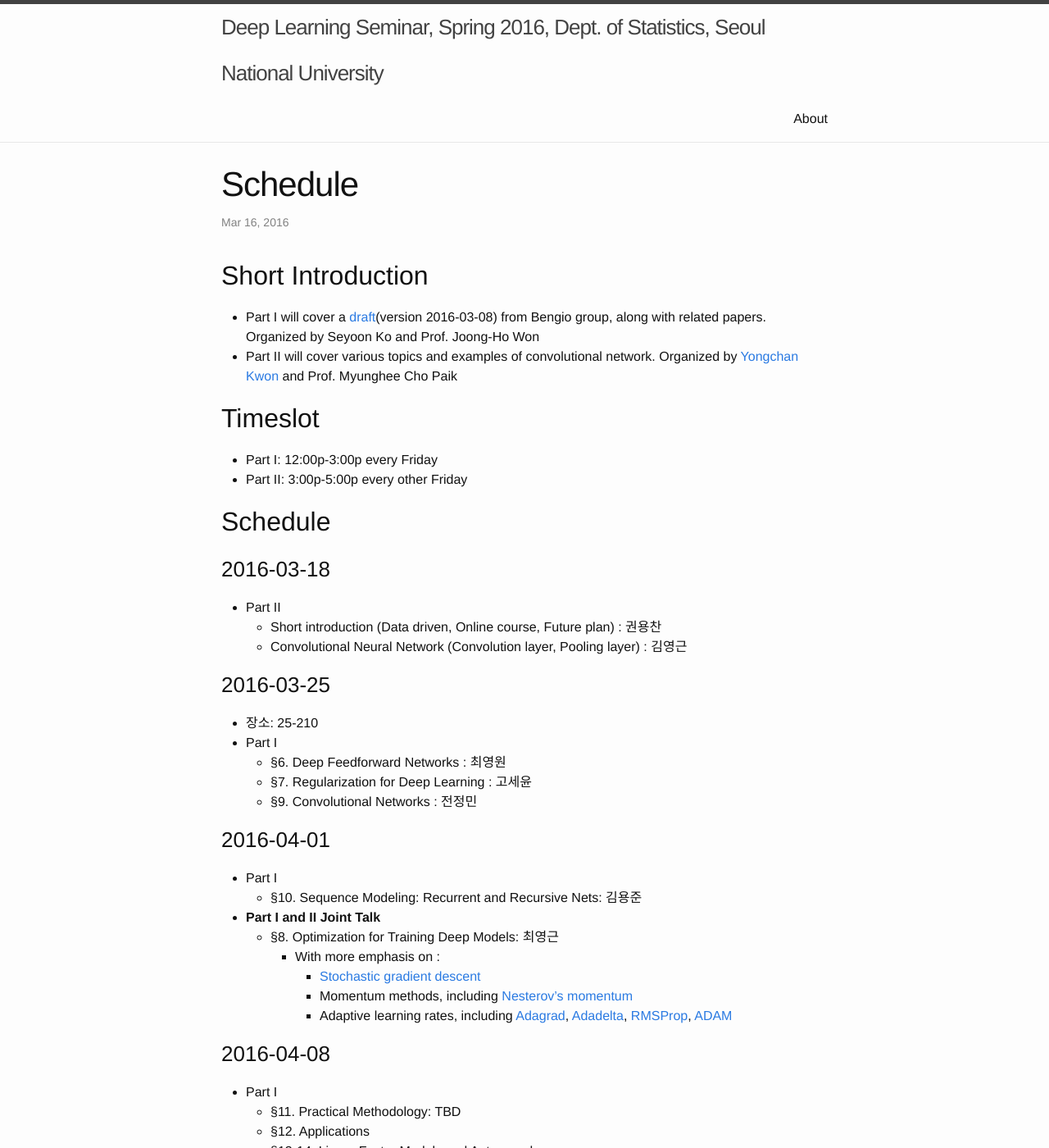
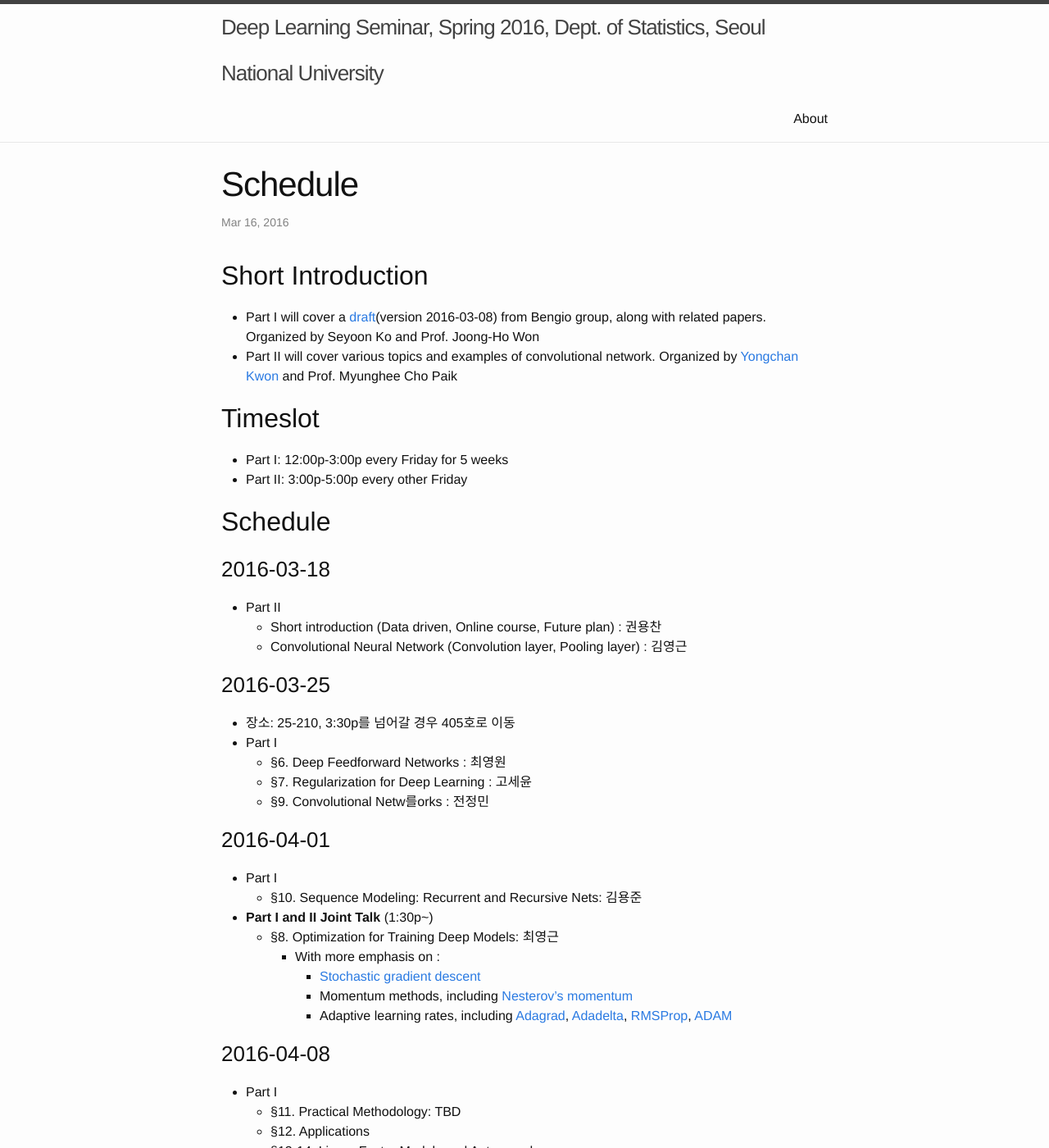
Before and after one commit to snu-stat/dl-seminar, a Jekyll site: the page built from _posts/2016-03-16-schedule.md, in a window 1280 px wide and 1400 px high. Shown: the whole window at 82% size. Built offline with Jekyll 4.4.1, drawn with Linux system fonts in a browser that asks for light colours.

Commit message:
Update 2016-03-16-schedule.md

```diff
--- a/_posts/2016-03-16-schedule.md
+++ b/_posts/2016-03-16-schedule.md
@@ -11,7 +11,7 @@ categories: schedule
 
 ## Timeslot
 
-* Part I: 12:00p-3:00p every Friday
+* Part I: 12:00p-3:00p every Friday for 5 weeks
 * Part II: 3:00p-5:00p every other Friday
 
 
@@ -24,18 +24,17 @@ categories: schedule
     - Convolutional Neural Network (Convolution layer, Pooling layer) : 김영근
 
 ### 2016-03-25
-* 장소: 25-210
+* 장소: 25-210, 3:30p를 넘어갈 경우 405호로 이동
 * Part I
     * §6. Deep Feedforward Networks : 최영원
     * §7. Regularization for Deep Learning : 고세윤
-    * §9. Convolutional Networks : 전정민
+    * §9. Convolutional Netw를orks : 전정민
 
 ### 2016-04-01
 
 * Part I
     * §10. Sequence Modeling: Recurrent and Recursive Nets: 김용준
-
-* __Part I and II Joint Talk__
+* __Part I and II Joint Talk__ (1:30p~)
     * §8. Optimization for Training Deep Models: 최영근
         * With more emphasis on :
             * [Stochastic gradient descent](https://github.com/cs231n/cs231n.github.io/blob/master/neural-networks-3.md#sgd)
@@ -54,7 +53,6 @@ categories: schedule
 * Part I
     * §15. Representation Learning
     * §16. Structured Probabilistic Models for Deep Learning
-
 * Part II
     - Layer 1 (ReLU, [Dropout](https://www.cs.toronto.edu/~hinton/absps/JMLRdropout.pdf), [Maxout](http://jmlr.csail.mit.edu/proceedings/papers/v28/goodfellow13.pdf), [Batch Normalization](http://arxiv.org/abs/1502.03167)) : 김지수
     - Layer 2 ([Random initialization](http://jmlr.org/proceedings/papers/v9/glorot10a/glorot10a.pdf), [other ref.](http://arxiv.org/abs/1502.01852)) + [Check Neural Networks](https://github.com/cs231n/cs231n.github.io/blob/master/neural-networks-3.md#baby) : 고세윤
@@ -64,6 +62,7 @@ categories: schedule
     * §17. Monte Carlo Methods
     * §18. Confronting the Partition Function
     * §19. Approximate Inference
+
 ### 2016-04-29
 * Part I
     * §20. Deep Generative Models (Part 1): Boltzmann Machines
```
